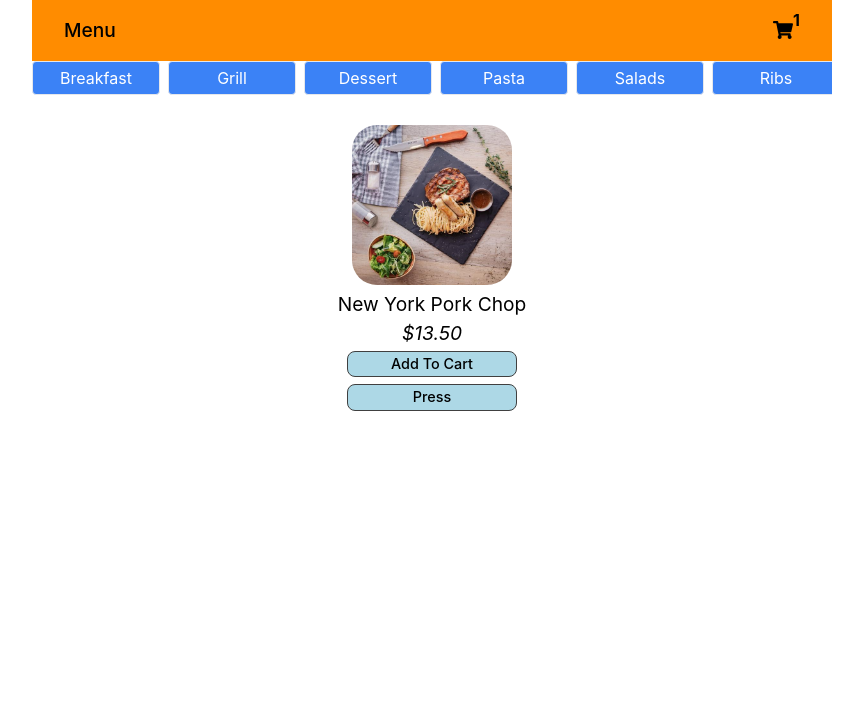
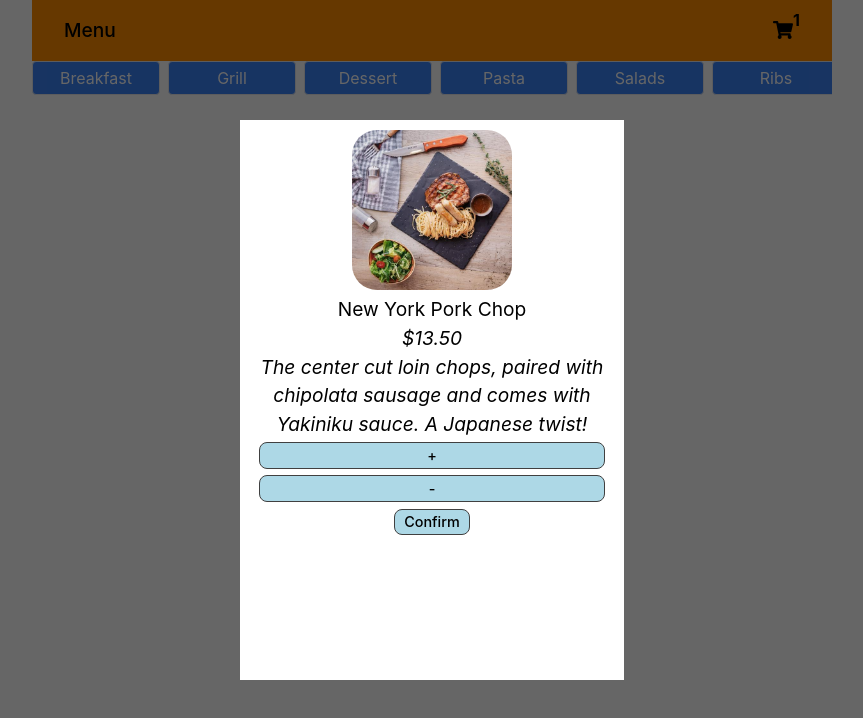
Before and after one commit to daphneje/Restaurant, a React (Create React App) app in the folder restaurant-app/: page /menu/Appetizers in a window 1280 px wide. Both pictures are taken after a click on the button "Add To Cart". Shown: the top 718 px of the page, without its empty margins (208-1071 px from the left). Built offline with nearby package versions, Linux system fonts and the light colour scheme.

Commit message:
Added modal

```diff
--- a/restaurant-app/package.json
+++ b/restaurant-app/package.json
@@ -15,6 +15,7 @@
     "react-router": "^6.2.2",
     "react-router-dom": "^6.2.2",
     "react-scripts": "5.0.0",
+    "react-transition-group": "^4.4.2",
     "sequelize": "^6.17.0",
     "tailwind-scrollbar-hide": "^1.1.7",
     "web-vitals": "^2.1.4"
--- a/restaurant-app/src/components/PopupItem/PopupItem.css
+++ b/restaurant-app/src/components/PopupItem/PopupItem.css
@@ -0,0 +1,30 @@
+.modal {
+    position: fixed;
+    top: 0;
+    left: 0;
+    width:100%;
+    height: 100%;
+    background: rgba(0, 0, 0, 0.6);
+  }
+
+  .modal-main {
+    position:fixed;
+    background: white;
+    width: 30%;
+    height: 70%;
+    top:50%;
+    left:50%;
+    transform: translate(-50%,-50%);
+  }
+
+  .display-block {
+    display: block;
+  }
+
+  .display-none {
+    display: none;
+  }
+
+  .button{
+      width: 20%
+  }
--- a/restaurant-app/src/components/PopupItem/PopupItem.js
+++ b/restaurant-app/src/components/PopupItem/PopupItem.js
@@ -1,6 +1,7 @@
 import React from "react";
-
+import "./PopUpItem.css";
 import { useParams } from "react-router-dom";
+import { useState } from "react";
 
 const PopUpItem = ({
   modal,
@@ -8,12 +9,37 @@ const PopUpItem = ({
   manageItemQuantity,
   addInstruction,
   product,
+  addItem,
+  removeItem
 }) => {
+
+
+  const showHideClassName = modal
+    ? "modal display-block"
+    : "modal display-none";
   if (!modal) {
     return null;
   }
-
-  return <button onClick={modalClose}> Press</button>;
+  return (
+    <div className={showHideClassName}>
+      <section className="modal-main">
+        <div>
+          <img className="app_category_image" src={product.image} alt="" />
+          <p className="p_category_title">{product.title}</p>
+          <p className="p_category_price">${product.unitPrice.toFixed(2)}</p>
+          <p className="p_category_price">{product.description}</p>
+          <div className = "counter">
+          <button onClick={""}>+</button>
+          {product.qty}
+          <button onClick={""}>-</button>
+            </div>
+        </div>
+        <button type="button" class="button" onClick={modalClose}>
+          Confirm
+        </button>
+      </section>
+    </div>
+  );
 };
 
 export default PopUpItem;
--- a/restaurant-app/src/router/RoutesFile.js
+++ b/restaurant-app/src/router/RoutesFile.js
@@ -15,7 +15,7 @@ const RoutesFile = ({foodCategory, foodItem, cartItems, addItem, removeItem}) =>
         <Route path='/menu/:id' element = {<>
         <CategoryBar/>
      <div>
-     <MenuItems foodItem = {foodItem} addItem={addItem} cartItems={cartItems}/>
+     <MenuItems foodItem = {foodItem} addItem={addItem} removeItem = {removeItem} cartItems={cartItems}/>
      </div>
 
 
--- a/restaurant-app/src/screens/menu/MenuItems.js
+++ b/restaurant-app/src/screens/menu/MenuItems.js
@@ -1,53 +1,52 @@
-import React, {useState}  from 'react';
-import './MenuItems.css'
-import { useParams } from 'react-router-dom'
-import PopUpItem from '../../components/PopupItem/PopupItem';
+import React, { useState } from "react";
+import "./MenuItems.css";
+import { useParams } from "react-router-dom";
+import PopUpItem from "../../components/PopupItem/PopupItem";
 
 // import {foodItem} from '../../constants'
 // import Item from '../../components/Item/Item'
 
-const MenuItems = ({foodItem, addItem, cartItems}) => {
+const MenuItems = ({ foodItem, addItem, removeItem}) => {
 
-  const [product, setProduct] = useState({})
-  const [popUpItem, setPopUpItem] = useState(false)
+  const [popUpItem, setPopUpItem] = useState(false);
+  const [product , selectProduct] = useState(null);
 
-  const {foodItemList} = foodItem
+  const { foodItemList } = foodItem;
   const { id } = useParams();
-  const listMenu = foodItemList.filter(t => t.category === id || t.subCategory === id)
-
-  function searchCartForProduct(product){
-    if(cartItems.find((item)=>item.id === product.id) &&cartItems.map((item)=> item.id === product.id )){
-      return true;
-    }
-
-  }
-
+  const listMenu = foodItemList.filter(
+    (t) => t.category === id || t.subCategory === id
+  );
 
   return (
-    <div className='app_category_container'>
-      <div className='app_food_items'>
-      {listMenu.map((product)=> (
-        <div key = {product.id}>
-          <img className='app_category_image' src={product.image} alt=''/>
-          <p className='p_category_title'>{product.title}</p>
-          <p className='p_category_price'>${product.unitPrice.toFixed(2)}</p>
-          <button onClick={()=>{
-            addItem(product);
-            setPopUpItem(true);
-            }}>
-            Add To Cart
-          </button>
-            {searchCartForProduct(product)?
-            <PopUpItem
-            modal = {popUpItem}
-            modalClose = {()=> setPopUpItem(false)}
-            product = {product} />:null}
-        </div>
+    <div className="app_category_container">
+      <div className="app_food_items">
+        {listMenu.map((product) => (
+          <div key={product.id}>
+            <img className="app_category_image" src={product.image} alt="" />
+            <p className="p_category_title">{product.title}</p>
+            <p className="p_category_price">${product.unitPrice.toFixed(2)}</p>
+            <button
+              onClick={() => {
+                addItem(product);
+               selectProduct(product)
+                setPopUpItem(true);
+              }}
+            >
+              Add To Cart
+            </button>
 
-      ) )}
-        </div>
+          </div>
+        ))}
+         <PopUpItem
+                modal={popUpItem}
+                modalClose={() => setPopUpItem(false)}
+                product={product}
+                addItem = {addItem}
+                removeItem = {removeItem}
+              />
+      </div>
     </div>
-  )
-}
+  );
+};
 
-export default MenuItems
+export default MenuItems;
```
Also changed, not shown: 1 other file (tests, documents, lock files or other folders).
